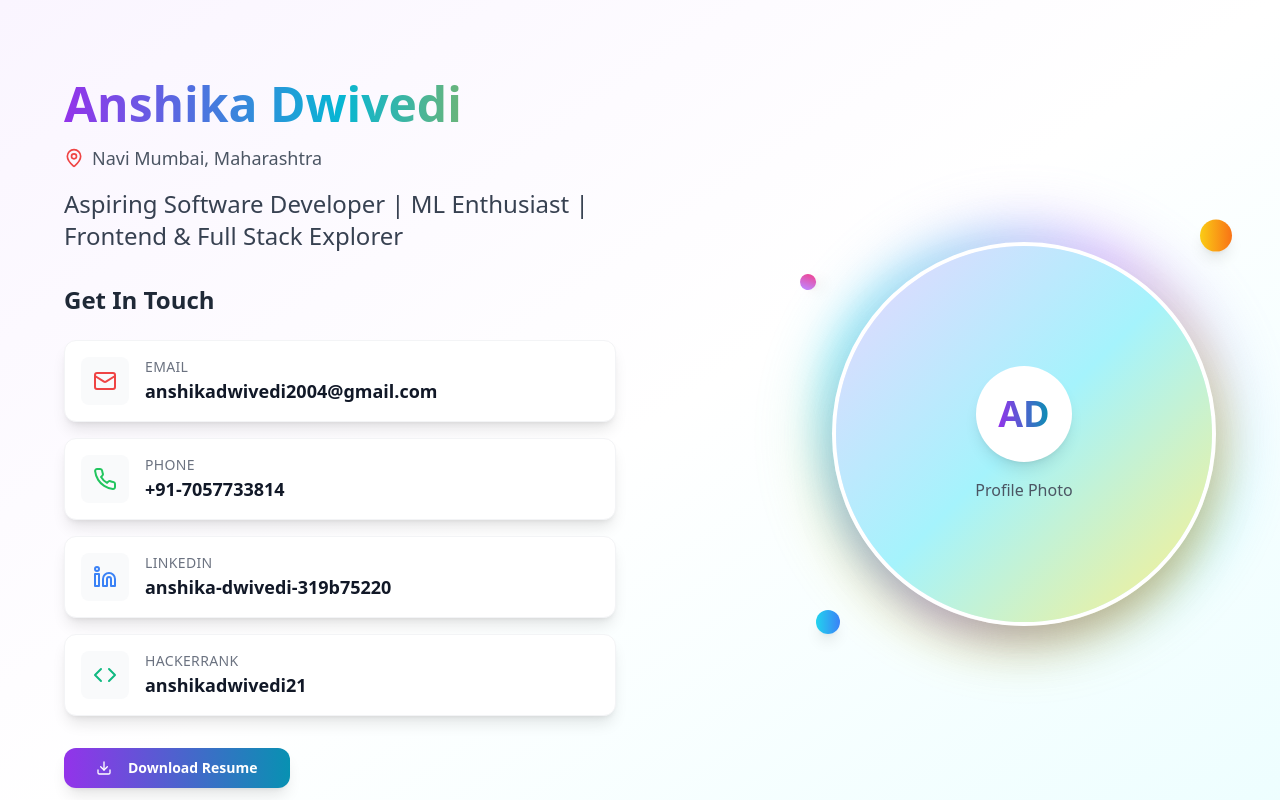
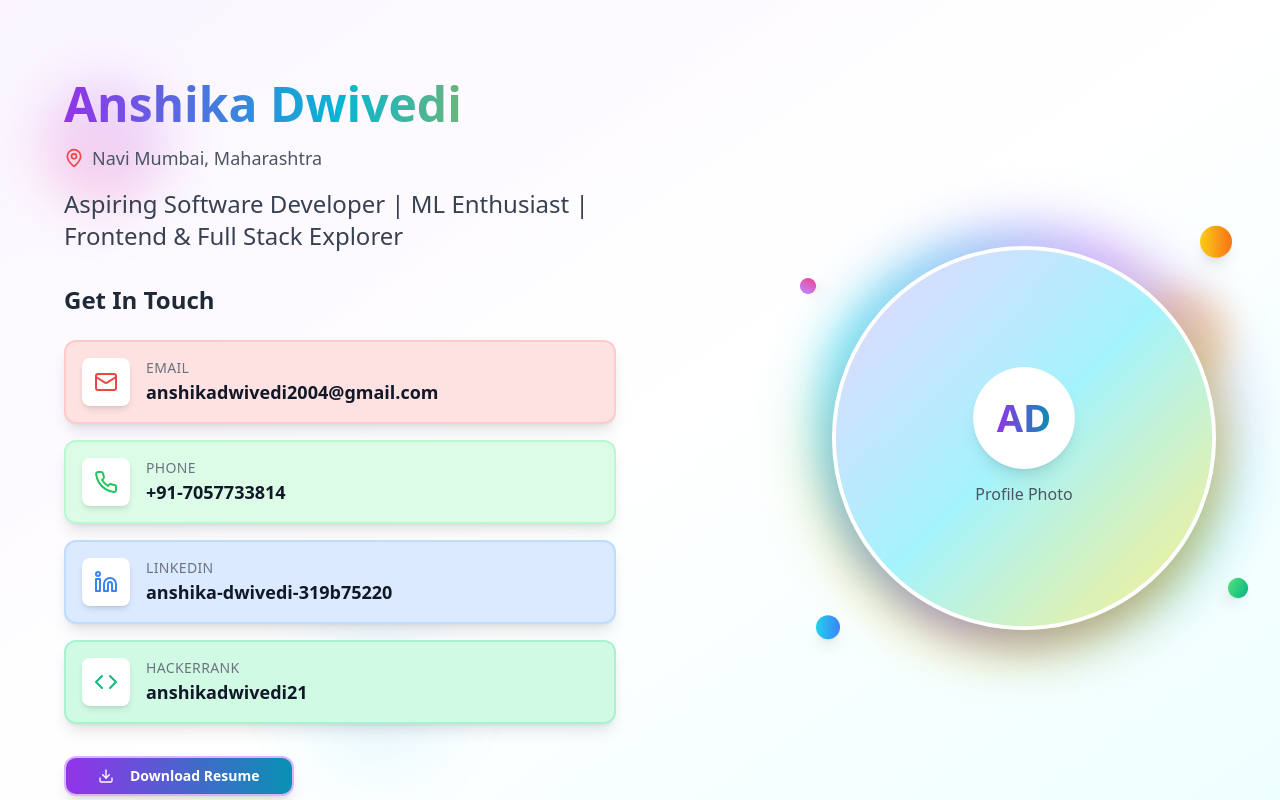
Before and after one commit to AnshDwi/the-anshika-portfolio, a React (Vite) app: page / in a window 1280 px wide. Shown: the part 800-1600 px from the top of the page. Built offline with nearby package versions, Linux system fonts and the light colour scheme.

Commit message:
Refactor: Add vibrant colors and dynamism
Enhanced the profile section with vibrant colors, animated backgrounds, and dynamic elements to improve visual appeal.

```diff
--- a/src/components/Profile.tsx
+++ b/src/components/Profile.tsx
@@ -11,41 +11,88 @@ const Profile = () => {
       label: 'Email',
       value: 'anshikadwivedi2004@gmail.com',
       href: 'mailto:anshikadwivedi2004@gmail.com',
-      color: 'text-red-500'
+      color: 'text-red-500',
+      bgColor: 'bg-red-100 dark:bg-red-900/30',
+      borderColor: 'border-red-200 dark:border-red-800'
     },
     {
       icon: Phone,
       label: 'Phone',
       value: '+91-7057733814',
       href: 'tel:+917057733814',
-      color: 'text-green-500'
+      color: 'text-green-500',
+      bgColor: 'bg-green-100 dark:bg-green-900/30',
+      borderColor: 'border-green-200 dark:border-green-800'
     },
     {
       icon: Linkedin,
       label: 'LinkedIn',
       value: 'anshika-dwivedi-319b75220',
       href: 'https://linkedin.com/in/anshika-dwivedi-319b75220',
-      color: 'text-blue-500'
+      color: 'text-blue-500',
+      bgColor: 'bg-blue-100 dark:bg-blue-900/30',
+      borderColor: 'border-blue-200 dark:border-blue-800'
     },
     {
       icon: Code,
       label: 'HackerRank',
       value: 'anshikadwivedi21',
       href: 'https://hackerrank.com/anshikadwivedi21',
-      color: 'text-emerald-500'
+      color: 'text-emerald-500',
+      bgColor: 'bg-emerald-100 dark:bg-emerald-900/30',
+      borderColor: 'border-emerald-200 dark:border-emerald-800'
     }
   ];
 
   const handleResumeDownload = () => {
-    // In a real implementation, this would link to the actual resume PDF
     console.log('Resume download initiated');
-    // You can replace this with actual resume download logic
     alert('Resume download feature - Please add your resume PDF link here');
   };
 
   return (
-    <section id="profile" className="py-20 bg-gradient-to-br from-purple-50 via-white to-cyan-50 dark:from-gray-900 dark:via-gray-800 dark:to-purple-900">
-      <div className="container mx-auto px-4">
+    <section id="profile" className="py-20 bg-gradient-to-br from-purple-50 via-white to-cyan-50 dark:from-gray-900 dark:via-gray-800 dark:to-purple-900 relative overflow-hidden">
+      {/* Animated background decorations */}
+      <div className="absolute inset-0 pointer-events-none">
+        <motion.div
+          animate={{
+            rotate: 360,
+            scale: [1, 1.2, 1],
+          }}
+          transition={{
+            rotate: { duration: 20, repeat: Infinity, ease: "linear" },
+            scale: { duration: 6, repeat: Infinity, ease: "easeInOut" }
+          }}
+          className="absolute top-20 left-10 w-32 h-32 bg-gradient-to-r from-purple-400/30 to-pink-400/30 rounded-full blur-xl"
+        />
+        <motion.div
+          animate={{
+            rotate: -360,
+            x: [0, 50, 0],
+            y: [0, -30, 0]
+          }}
+          transition={{
+            rotate: { duration: 25, repeat: Infinity, ease: "linear" },
+            x: { duration: 8, repeat: Infinity, ease: "easeInOut" },
+            y: { duration: 6, repeat: Infinity, ease: "easeInOut" }
+          }}
+          className="absolute top-1/3 right-16 w-24 h-24 bg-gradient-to-r from-yellow-400/40 to-orange-400/40 rounded-full blur-lg"
+        />
+        <motion.div
+          animate={{
+            scale: [1, 1.3, 1],
+            opacity: [0.4, 0.7, 0.4],
+            rotate: [0, 180, 360]
+          }}
+          transition={{
+            duration: 8,
+            repeat: Infinity,
+            ease: "easeInOut"
+          }}
+          className="absolute bottom-32 left-1/4 w-28 h-28 bg-gradient-to-r from-cyan-400/35 to-blue-400/35 rounded-full blur-2xl"
+        />
+      </div>
+
+      <div className="container mx-auto px-4 relative z-10">
         <motion.div
           initial={{ opacity: 0, y: 20 }}
           whileInView={{ opacity: 1, y: 0 }}
@@ -120,9 +167,9 @@ const Profile = () => {
                       transition={{ duration: 0.6, delay: 0.4 + index * 0.1 }}
                       viewport={{ once: true }}
                       whileHover={{ scale: 1.02, x: 10 }}
-                      className="flex items-center space-x-4 p-4 bg-white dark:bg-gray-800 rounded-xl shadow-lg hover:shadow-xl transition-all duration-300 border border-gray-100 dark:border-gray-700 group"
+                      className={`flex items-center space-x-4 p-4 ${contact.bgColor} rounded-xl shadow-lg hover:shadow-xl transition-all duration-300 border-2 ${contact.borderColor} group backdrop-blur-sm`}
                     >
-                      <div className={`p-3 rounded-lg bg-gray-50 dark:bg-gray-700 group-hover:scale-110 transition-transform duration-300`}>
+                      <div className={`p-3 rounded-lg bg-white dark:bg-gray-700 group-hover:scale-110 transition-transform duration-300 shadow-md`}>
                         <contact.icon className={`w-6 h-6 ${contact.color}`} />
                       </div>
                       <div className="flex-1 min-w-0">
@@ -134,7 +181,7 @@ const Profile = () => {
                         </p>
                       </div>
                       <div className="flex-shrink-0 opacity-0 group-hover:opacity-100 transition-opacity duration-300">
-                        <div className="w-2 h-2 bg-gradient-to-r from-purple-500 to-cyan-500 rounded-full"></div>
+                        <div className={`w-3 h-3 ${contact.color.replace('text-', 'bg-')} rounded-full animate-pulse`}></div>
                       </div>
                     </motion.a>
                   ))}
@@ -150,7 +197,7 @@ const Profile = () => {
               >
                 <Button
                   onClick={handleResumeDownload}
-                  className="w-full sm:w-auto bg-gradient-to-r from-purple-600 to-cyan-600 hover:from-purple-700 hover:to-cyan-700 text-white font-semibold py-4 px-8 rounded-xl shadow-lg hover:shadow-xl transition-all duration-300 transform hover:scale-105"
+                  className="w-full sm:w-auto bg-gradient-to-r from-purple-600 to-cyan-600 hover:from-purple-700 hover:to-cyan-700 text-white font-semibold py-4 px-8 rounded-xl shadow-lg hover:shadow-xl transition-all duration-300 transform hover:scale-105 border-2 border-purple-300 dark:border-purple-600"
                 >
                   <Download className="w-5 h-5 mr-2" />
                   Download Resume
@@ -171,12 +218,12 @@ const Profile = () => {
                 <motion.div
                   animate={{ rotate: 360 }}
                   transition={{ duration: 20, repeat: Infinity, ease: "linear" }}
-                  className="absolute -inset-8 bg-gradient-to-r from-purple-400 via-cyan-400 to-yellow-400 rounded-full opacity-20 blur-xl"
+                  className="absolute -inset-8 bg-gradient-to-r from-purple-400 via-cyan-400 to-yellow-400 rounded-full opacity-30 blur-xl"
                 />
                 <motion.div
                   animate={{ rotate: -360 }}
                   transition={{ duration: 15, repeat: Infinity, ease: "linear" }}
-                  className="absolute -inset-4 bg-gradient-to-r from-yellow-400 via-purple-400 to-cyan-400 rounded-full opacity-30 blur-lg"
+                  className="absolute -inset-4 bg-gradient-to-r from-yellow-400 via-purple-400 to-cyan-400 rounded-full opacity-40 blur-lg"
                 />
 
                 {/* Profile image container */}
@@ -188,11 +235,15 @@ const Profile = () => {
                   {/* Placeholder for profile image */}
                   <div className="w-full h-full flex items-center justify-center bg-gradient-to-br from-purple-200 via-cyan-200 to-yellow-200 dark:from-purple-800 dark:via-cyan-800 dark:to-yellow-800">
                     <div className="text-center space-y-4">
-                      <div className="w-24 h-24 bg-white dark:bg-gray-700 rounded-full mx-auto flex items-center justify-center shadow-lg">
+                      <motion.div
+                        animate={{ scale: [1, 1.1, 1] }}
+                        transition={{ duration: 2, repeat: Infinity, ease: "easeInOut" }}
+                        className="w-24 h-24 bg-white dark:bg-gray-700 rounded-full mx-auto flex items-center justify-center shadow-lg"
+                      >
                         <span className="text-4xl font-bold bg-gradient-to-r from-purple-600 to-cyan-600 bg-clip-text text-transparent">
                           AD
                         </span>
-                      </div>
+                      </motion.div>
                       <p className="text-gray-600 dark:text-gray-300 font-medium">
                         Profile Photo
                       </p>
@@ -216,6 +267,14 @@ const Profile = () => {
                   transition={{ duration: 8, repeat: Infinity, ease: "linear" }}
                   className="absolute top-8 -left-8 w-4 h-4 bg-gradient-to-r from-purple-400 to-pink-500 rounded-full shadow-lg"
                 />
+                <motion.div
+                  animate={{
+                    scale: [1, 1.2, 1],
+                    rotate: [0, 90, 180, 270, 360]
+                  }}
+                  transition={{ duration: 6, repeat: Infinity, ease: "easeInOut" }}
+                  className="absolute bottom-8 -right-8 w-5 h-5 bg-gradient-to-r from-green-400 to-emerald-500 rounded-full shadow-lg"
+                />
               </div>
             </motion.div>
           </div>
```
